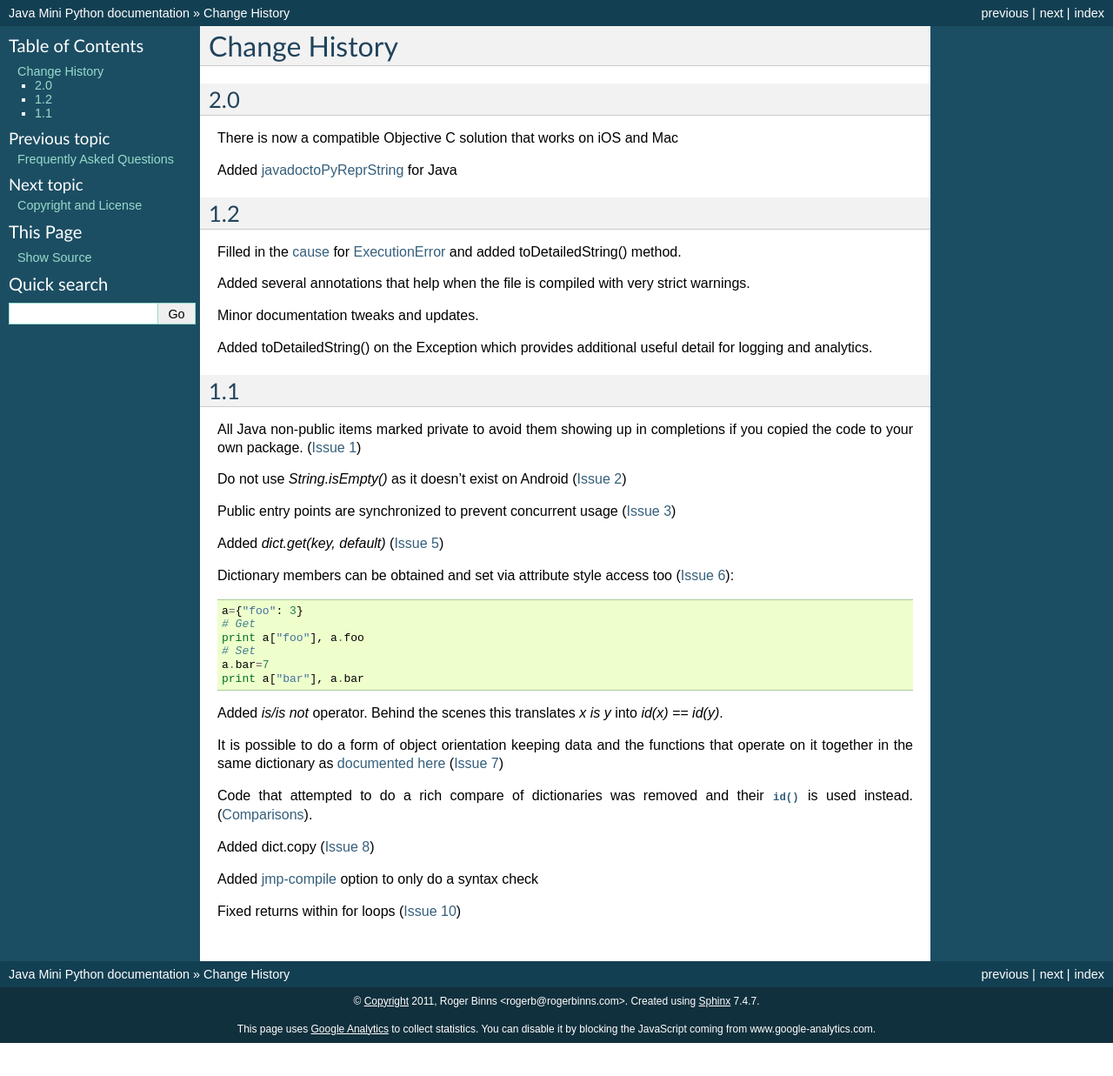
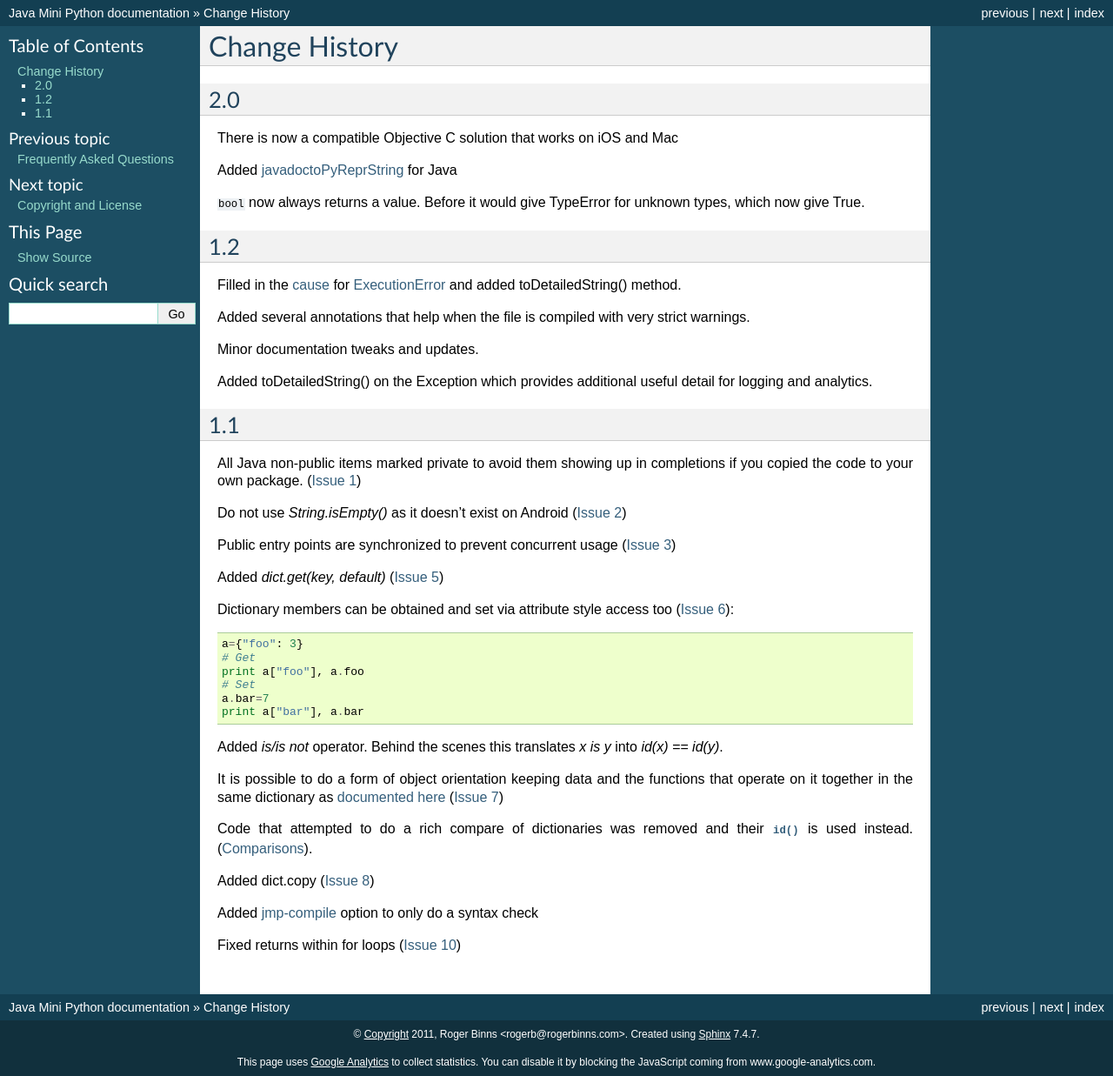
Before and after one commit to rogerbinns/jia-mini-python, a Sphinx documentation site: the page built from doc/changes.rst, in a window 1280 px wide and 1237 px high. Shown: the whole window at 87% size. Built offline with Sphinx 7.4.7, drawn with Linux system fonts in a browser that asks for light colours; the version number could not be read and is left out.

Commit message:
mention bool changes

```diff
--- a/doc/changes.rst
+++ b/doc/changes.rst
@@ -7,6 +7,9 @@ Change History
 There is now a compatible Objective C solution that works on iOS and Mac
 
 Added :jdoc:`toPyReprString` for Java
+
+``bool`` now always returns a value.  Before it would give TypeError
+for unknown types, which now give True.
 
 1.2
 ===
```
